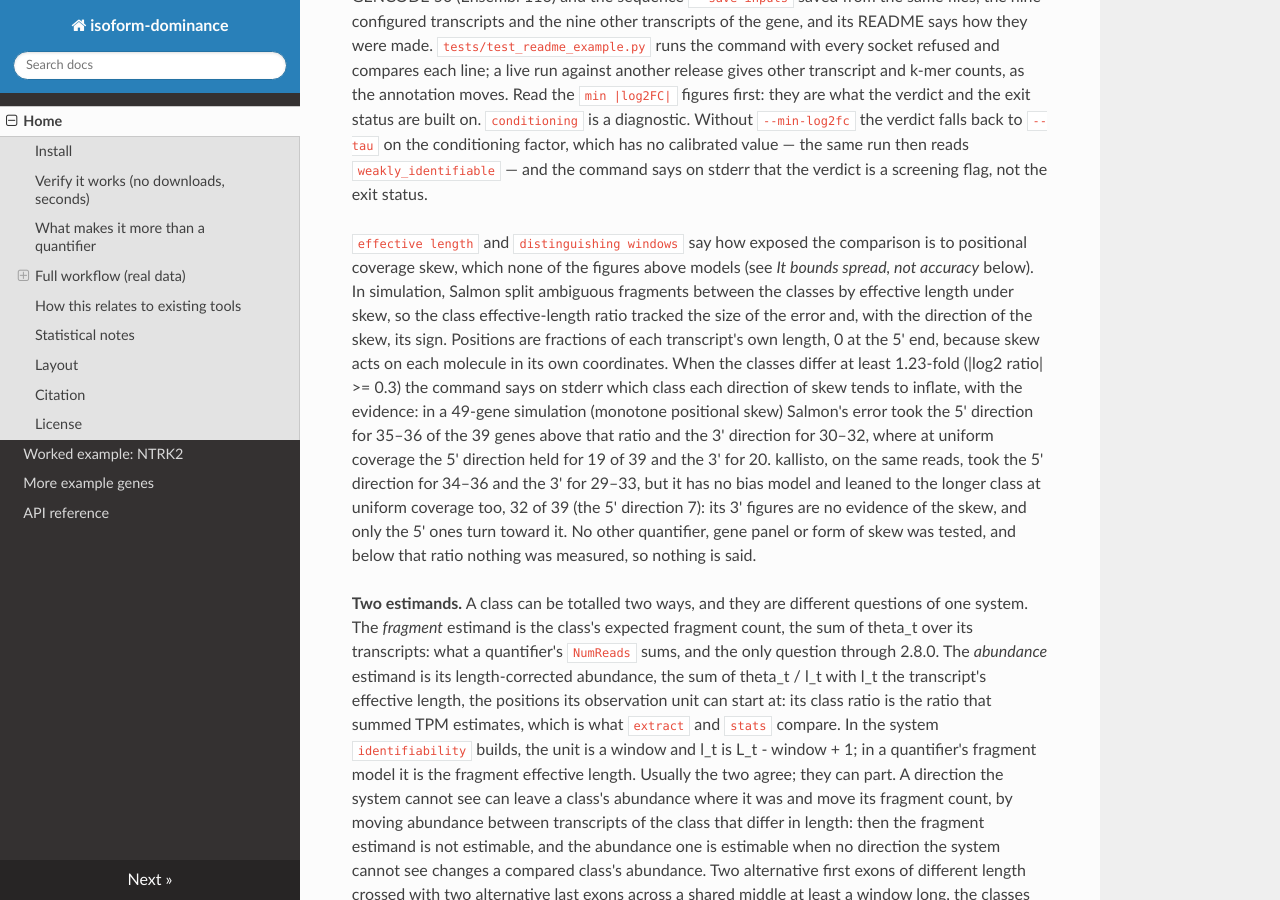
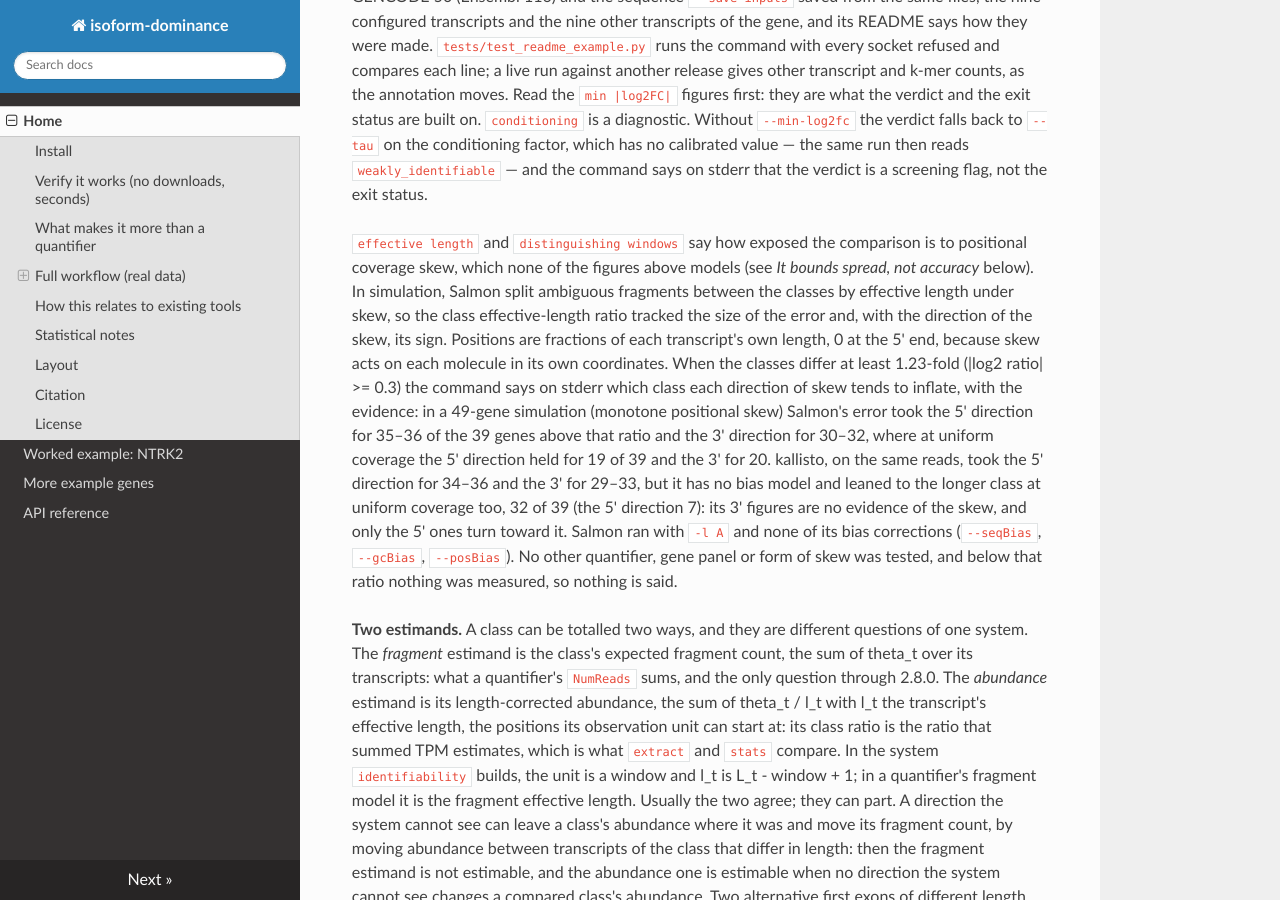
Before and after one commit to charliekim97/isoform-dominance-pipeline, an MkDocs documentation site: the page built from docs/index.md, in a window 1280 px wide and 900 px high, scrolled down 3351 px. Built offline with MkDocs 1.6.1, drawn with Linux system fonts in a browser that asks for light colours; nearby versions of some CDN libraries.

Commit message:
validation: say that the simulation's Salmon ran without its bias corrections
Salmon ran with -l A and none of --seqBias, --gcBias or --posBias, as
validation/data/README.md gives its command. The README's paragraph on
the skew direction set kallisto's lack of a bias model beside Salmon's
figures without saying so, and the outputs' limits did not list it.
Both now do.

```diff
--- a/docs/index.md
+++ b/docs/index.md
@@ -164,7 +164,8 @@ Salmon's error took the 5' direction for 35–36 of the 39 genes above that rati
 direction for 30–32, where at uniform coverage the 5' direction held for 19 of 39 and the 3' for
 20. kallisto, on the same reads, took the 5' direction for 34–36 and the 3' for 29–33, but it has
 no bias model and leaned to the longer class at uniform coverage too, 32 of 39 (the 5' direction
-7): its 3' figures are no evidence of the skew, and only the 5' ones turn toward it. No other
+7): its 3' figures are no evidence of the skew, and only the 5' ones turn toward it. Salmon ran
+with `-l A` and none of its bias corrections (`--seqBias`, `--gcBias`, `--posBias`). No other
 quantifier, gene panel or form of skew was tested, and below that ratio nothing was measured, so
 nothing is said.
 
```
Also changed, not shown: CHANGELOG.md (+5 -0 lines), README.md (+2 -1 lines), validation/README.md (+2 -1 lines).
